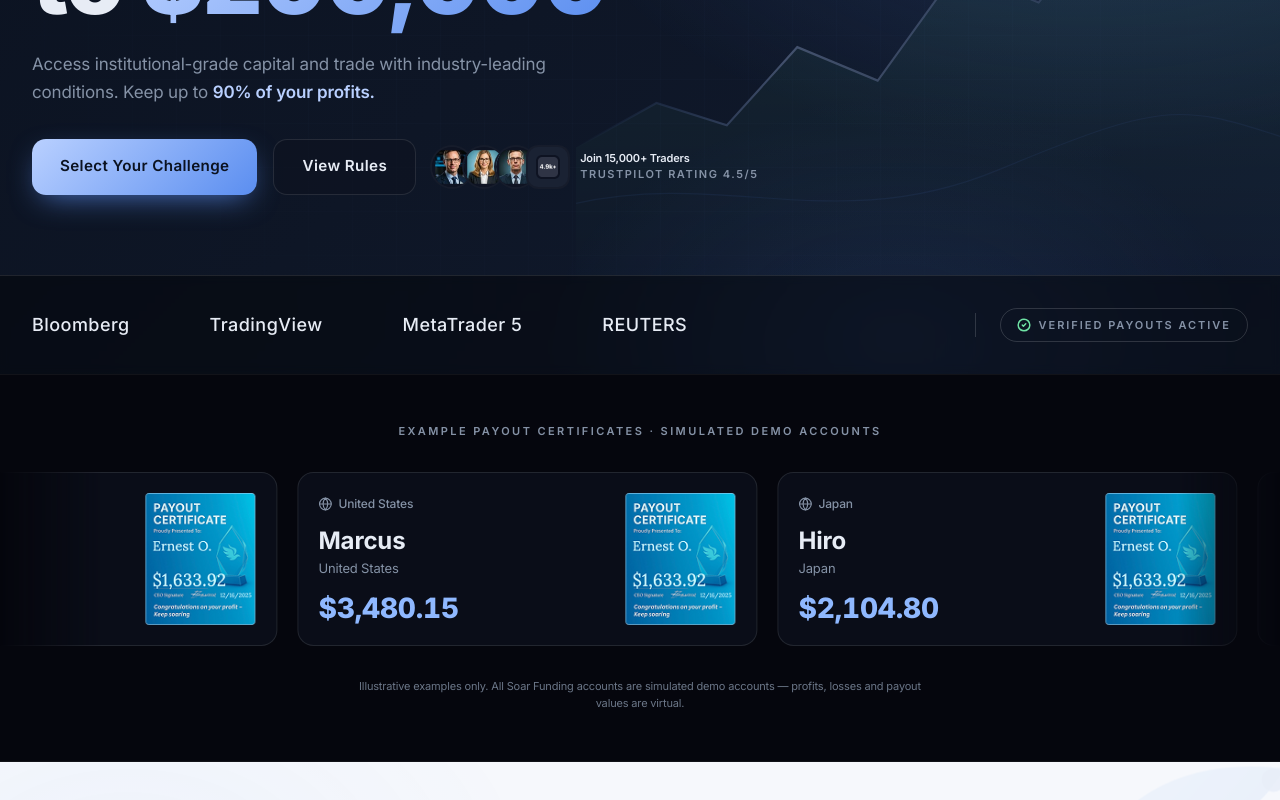
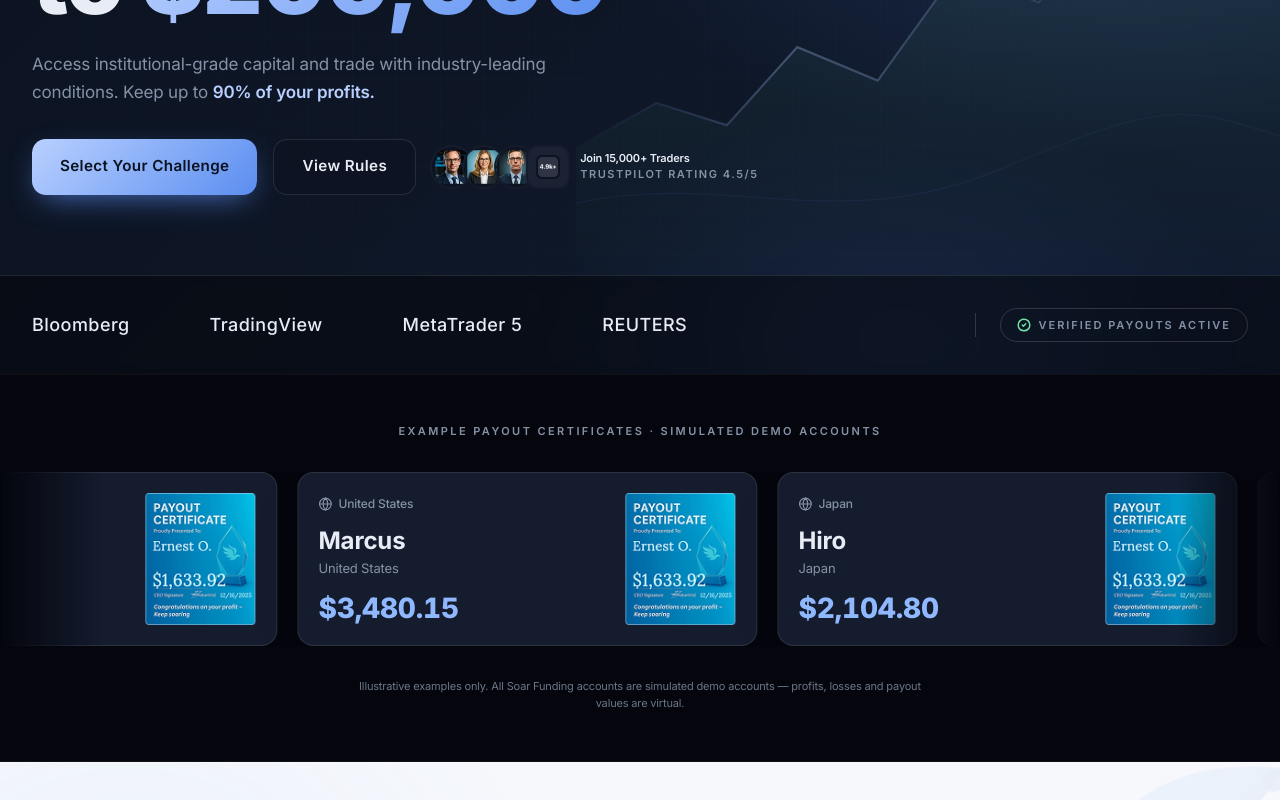
Before and after one commit to galshlomai-gsh/Soar-Trading, a Next.js app: page / in a window 1280 px wide. Shown: the part 362-1162 px from the top of the page. Built offline with nearby package versions, Linux system fonts and the light colour scheme.

Commit message:
Darken payout cards to match feed reference
Swapped bg-surface/60 for a saturated bg-[#141C2E] with a soft
shadow so the cards read as clearly separate from the page
background, matching the deeper navy tone in the reference.

https://claude.ai/code/session_01KkpVUupWA1v8Ji3VQZjL5R

```diff
--- a/components/sections/PayoutMarquee.tsx
+++ b/components/sections/PayoutMarquee.tsx
@@ -54,7 +54,7 @@ export function PayoutMarquee() {
 
 function PayoutCard({ name, country, amount }: PayoutExample) {
   return (
-    <article className="relative flex w-[420px] shrink-0 items-center gap-4 overflow-hidden rounded-2xl border border-white/10 bg-surface/60 p-5 sm:w-[460px]">
+    <article className="relative flex w-[420px] shrink-0 items-center gap-4 overflow-hidden rounded-2xl border border-white/10 bg-[#141C2E] p-5 shadow-soft sm:w-[460px]">
       <div className="flex min-w-0 flex-1 flex-col">
         <div className="inline-flex items-center gap-1.5 text-[12px] font-medium text-ink-muted">
           <Globe className="h-3.5 w-3.5" strokeWidth={2} />
```
